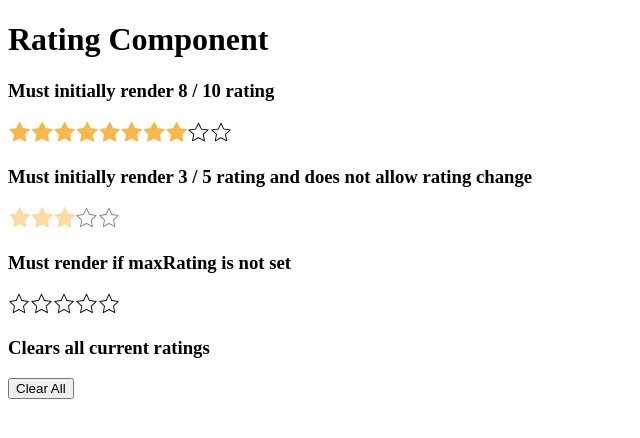
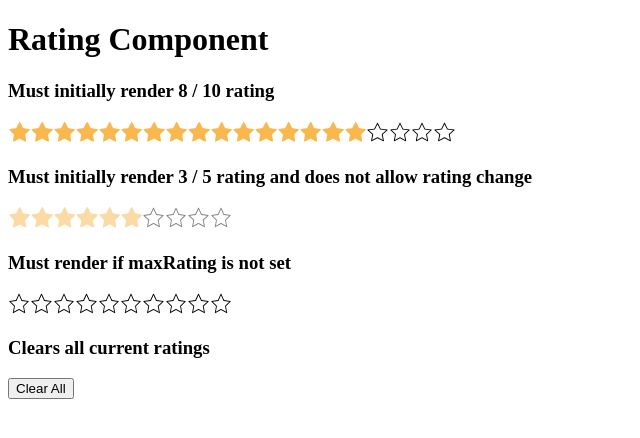
Before and after one commit to CosmicStrike/Ratings, a React (Vite) app: page / in a window 1280 px wide. Shown: the top 438 px of the page, without its empty margins (0-640 px from the left). Built offline with nearby package versions, Linux system fonts and the light colour scheme.

Commit message:
feat: img

```diff
--- a/src/components/RatingIcon.jsx
+++ b/src/components/RatingIcon.jsx
@@ -8,6 +8,7 @@ const RatingIcon = ({ keys, filled, onClick }) => {
 	return (
 		<span className='rating-icon'>
 			<img className='rating-img' src={whichStar} onClick={() => onClick(keys)} />
+			<img className='rating-img' src={whichStar} onClick={() => onClick(keys)} />
 		</span>
 	);
 }
```
